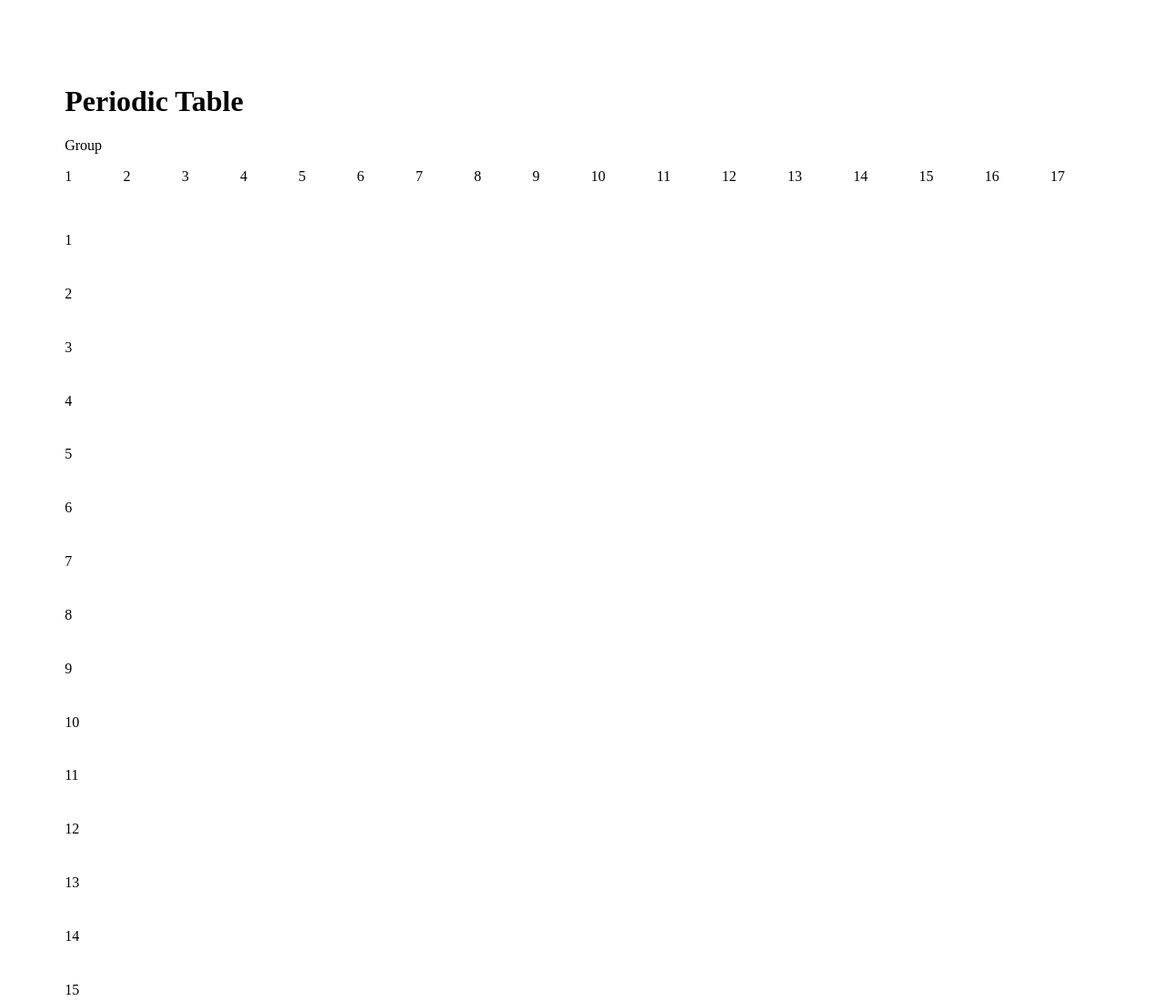
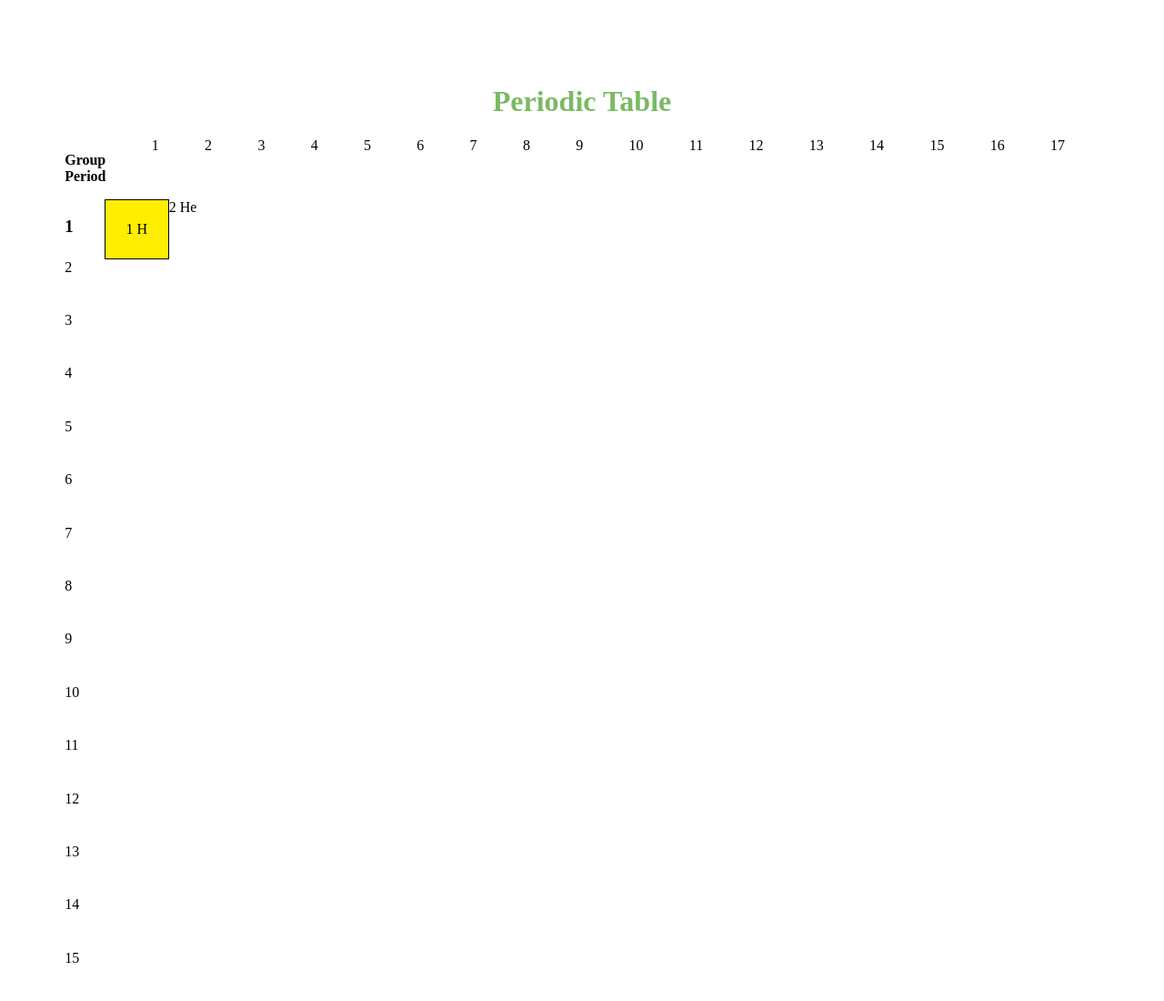
Before and after one commit to Rahulboro/PLACEMENT-ASSISTANCE-PROGRAM-INTERVIEW-BASED-ASSIGNMENT, a plain HTML site: page CSS/periodictable/index.html in a window 1280 px wide. Shown: the top 1100 px of the page at 91% size. Drawn offline with Linux system fonts and the light colour scheme.

Commit message:
testing periodic

```diff
--- a/CSS/periodictable/index.html
+++ b/CSS/periodictable/index.html
@@ -12,8 +12,9 @@
         <h1>
             Periodic Table
         </h1>
-        <p>Group</p>
+
         <div class="grouping">
+            <p style="font-weight: 700;">Group <br> Period</p>
             <div class="columns">1</div>
             <div class="columns">2</div>
             <div class="columns">3</div>
@@ -33,23 +34,29 @@
             <div class="columns">17</div>
         </div>
         <div class="period">
-            <div class="columns">1</div>
-            <div class="columns">2</div>
-            <div class="columns">3</div>
-            <div class="columns">4</div>
-            <div class="columns">5</div>
-            <div class="columns">6</div>
-            <div class="columns">7</div>
-            <div class="columns">8</div>
-            <div class="columns">9</div>
-            <div class="columns">10</div>
-            <div class="columns">11</div>
-            <div class="columns">12</div>
-            <div class="columns">13</div>
-            <div class="columns">14</div>
-            <div class="columns">15</div>
-            <div class="columns">16</div>
-            <div class="columns">17</div>
+            <div class="rows1">
+                <h3>1</h3>
+                <div class="helium1">1 H</div>
+                <div class="he2">
+                    <div class="helium2">2 He</div>
+                </div>
+            </div>
+            <div class="rows">2</div>
+            <div class="rows">3</div>
+            <div class="rows">4</div>
+            <div class="rows">5</div>
+            <div class="rows">6</div>
+            <div class="rows">7</div>
+            <div class="rows">8</div>
+            <div class="rows">9</div>
+            <div class="rows">10</div>
+            <div class="rows">11</div>
+            <div class="rows">12</div>
+            <div class="rows">13</div>
+            <div class="rows">14</div>
+            <div class="rows">15</div>
+            <div class="rows">16</div>
+            <div class="rows">17</div>
         </div>
         <!-- element first line -->
 
--- a/CSS/periodictable/style.css
+++ b/CSS/periodictable/style.css
@@ -1,3 +1,8 @@
+h1{
+    color: #79ba64;
+    display: flex;
+    justify-content: center;
+}
 .container{
     padding: 5%;
 }
@@ -12,6 +17,21 @@
     justify-content: space-between;
     flex-direction: column;
 }
-.columns{
+.rows{
     height: 70px;
 }
+.rows1{
+    display: flex;
+}
+.helium1{
+    color: #000000;
+    background-color: #ffee00;
+    padding: 2%;
+    margin-left: 3%;
+    border: 1px solid black;
+
+}
+.he2{
+    display: flex;
+    justify-content: flex-end;
+}
```
